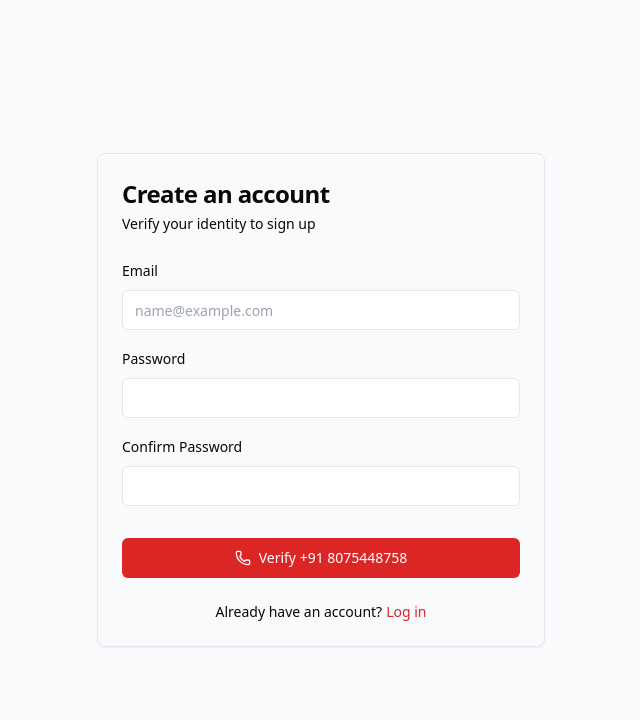
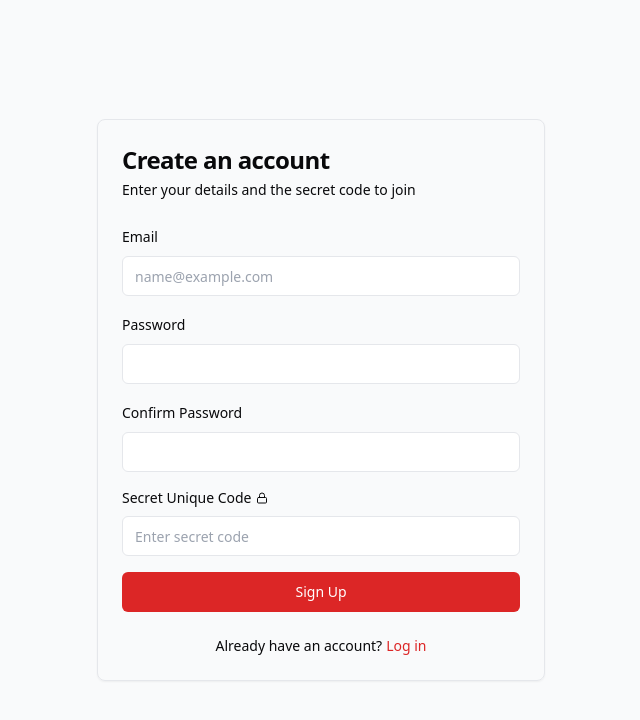
Before and after one commit to N-o-o-b-Dev/DriveWay, a React (Vite) app: page /signup in a window 1280 px wide. Shown: the top 720 px of the page, without its empty margins (319-959 px from the left). Built offline with nearby package versions, Linux system fonts and the light colour scheme; no server answers; the database is empty.

Commit message:
The Secret code has been implemented

```diff
--- a/src/components/Layout.jsx
+++ b/src/components/Layout.jsx
@@ -52,7 +52,7 @@ export function Layout({ children }) {
                 {isDark ? (
                     <h1 className="text-2xl font-bold text-primary">Driveway</h1>
                 ) : (
-                    <img src="/logo-day.png" alt="Driveway" className="h-10 object-contain" />
+                    <h1 className="text-2xl font-bold text-primary">Driveway</h1>
                 )}
                 <Button variant="ghost" size="icon" className="md:hidden" onClick={() => setIsMobileMenuOpen(false)}>
                     <X size={20} />
@@ -114,9 +114,9 @@ export function Layout({ children }) {
             {/* Mobile Header */}
             <div className="md:hidden bg-background dark:bg-surface-dark border-b border-gray-200 dark:border-gray-800 p-4 flex justify-between items-center sticky top-0 z-20">
                 {isDark ? (
-                    <h1 className="text-xl font-bold text-primary">Driveway</h1>
+                    <h1 className="text-2xl font-bold text-primary">Driveway</h1>
                 ) : (
-                    <img src="/logo-day.png" alt="Driveway" className="h-8 object-contain" />
+                    <h1 className="text-2xl font-bold text-primary">Driveway</h1>
                 )}
                 <Button variant="ghost" size="icon" onClick={() => setIsMobileMenuOpen(true)}>
                     <Menu size={24} />
--- a/src/context/AuthContext.jsx
+++ b/src/context/AuthContext.jsx
@@ -4,9 +4,7 @@ import {
     createUserWithEmailAndPassword,
     signInWithEmailAndPassword,
     signOut,
-    onAuthStateChanged,
-    RecaptchaVerifier,
-    signInWithPhoneNumber
+    onAuthStateChanged
 } from 'firebase/auth'
 
 const AuthContext = createContext()
@@ -31,12 +29,6 @@ export function AuthProvider({ children }) {
         return signOut(auth)
     }
 
-    function setUpRecaptcha(number) {
-        const recaptchaVerifier = new RecaptchaVerifier(auth, 'recaptcha-container', {});
-        recaptchaVerifier.render();
-        return signInWithPhoneNumber(auth, number, recaptchaVerifier);
-    }
-
     useEffect(() => {
         const unsubscribe = onAuthStateChanged(auth, (user) => {
             setCurrentUser(user)
@@ -50,8 +42,7 @@ export function AuthProvider({ children }) {
         currentUser,
         signup,
         login,
-        logout,
-        setUpRecaptcha
+        logout
     }
 
     return (
--- a/src/pages/Signup.jsx
+++ b/src/pages/Signup.jsx
@@ -4,72 +4,38 @@ import { Link, useNavigate } from 'react-router-dom'
 import { Button } from '../components/ui/Button'
 import { Input } from '../components/ui/Input'
 import { Card, CardContent, CardHeader, CardTitle, CardDescription, CardFooter } from '../components/ui/Card'
-import { AlertCircle, Phone, CheckCircle2 } from 'lucide-react'
+import { AlertCircle, Lock } from 'lucide-react'
 
 export function Signup() {
     const [email, setEmail] = useState('')
     const [password, setPassword] = useState('')
     const [confirmPassword, setConfirmPassword] = useState('')
+    const [secretCode, setSecretCode] = useState('')
     const [error, setError] = useState('')
-    const [message, setMessage] = useState('')
     const [loading, setLoading] = useState(false)
-
-    // OTP State
-    const [otp, setOtp] = useState('')
-    const [showOtpInput, setShowOtpInput] = useState(false)
-    const [confirmObj, setConfirmObj] = useState(null)
-
-    const { signup, setUpRecaptcha } = useAuth()
+    const { signup } = useAuth()
     const navigate = useNavigate()
 
-    const TARGET_NUMBER = "+91 8075448758" // The number to verify against
+    const REQUIRED_CODE = "WestEast@9966"
 
-    async function handleSendOtp(e) {
+    async function handleSubmit(e) {
         e.preventDefault()
         setError('')
-        setMessage('')
 
         if (password !== confirmPassword) {
             return setError('Passwords do not match')
         }
 
-        if (!email || !password) {
-            return setError('Please fill in all fields')
+        if (secretCode !== REQUIRED_CODE) {
+            return setError('Invalid Secret Code. You are not authorized to sign up.')
         }
 
         try {
             setLoading(true)
-            setMessage(`Sending verification code to ${TARGET_NUMBER}...`)
-            const response = await setUpRecaptcha(TARGET_NUMBER)
-            setConfirmObj(response)
-            setShowOtpInput(true)
-            setMessage(`Code sent to ${TARGET_NUMBER}. Please enter it below.`)
-            setLoading(false)
-        } catch (err) {
-            setError(err.message)
-            setLoading(false)
-            console.error(err)
-        }
-    }
-
-    async function handleVerifyAndSignup(e) {
-        e.preventDefault()
-        setError('')
-
-        if (!otp || otp.length < 6) {
-            return setError('Please enter a valid 6-digit OTP')
-        }
-
-        try {
-            setLoading(true)
-            // 1. Verify OTP
-            await confirmObj.confirm(otp)
-
-            // 2. Create Account
             await signup(email, password)
             navigate('/')
         } catch (err) {
-            setError('Invalid OTP or Verification Failed: ' + err.message)
+            setError('Failed to create an account: ' + err.message)
             setLoading(false)
         }
     }
@@ -80,7 +46,7 @@ export function Signup() {
                 <CardHeader className="space-y-1">
                     <CardTitle className="text-2xl font-bold">Create an account</CardTitle>
                     <CardDescription>
-                        Verify your identity to sign up
+                        Enter your details and the secret code to join
                     </CardDescription>
                 </CardHeader>
                 <CardContent>
@@ -90,15 +56,7 @@ export function Signup() {
                             {error}
                         </div>
                     )}
-                    {message && !error && (
-                        <div className="bg-green-100 dark:bg-green-900/30 text-green-700 dark:text-green-300 text-sm p-3 mb-4 rounded-md flex items-center gap-2">
-                            <CheckCircle2 className="h-4 w-4" />
-                            {message}
-                        </div>
-                    )}
-
-                    {!showOtpInput ? (
-                        <form onSubmit={handleSendOtp} className="space-y-4">
+                    <form onSubmit={handleSubmit} className="space-y-4">
                         <div className="space-y-2">
                             <label className="text-sm font-medium">Email</label>
                             <Input
@@ -127,45 +85,22 @@ export function Signup() {
                                 required
                             />
                         </div>
-
-                            {/* Hidden container for Recaptcha */}
-                            <div id="recaptcha-container"></div>
-
-                            <Button className="w-full gap-2" type="submit" disabled={loading}>
-                                <Phone size={16} />
-                                {loading ? 'Sending Code...' : `Verify ${TARGET_NUMBER}`}
+                        <div className="space-y-2">
+                            <label className="text-sm font-medium flex items-center gap-1">
+                                Secret Unique Code <Lock size={12} className="text-muted-foreground" />
+                            </label>
+                            <Input
+                                type="password"
+                                placeholder="Enter secret code"
+                                value={secretCode}
+                                onChange={(e) => setSecretCode(e.target.value)}
+                                required
+                            />
+                        </div>
+                        <Button className="w-full" type="submit" disabled={loading}>
+                            {loading ? 'Creating Account...' : 'Sign Up'}
                         </Button>
                     </form>
-                    ) : (
-                        <form onSubmit={handleVerifyAndSignup} className="space-y-4">
-                            <div className="space-y-2">
-                                <label className="text-sm font-medium">Verification Code</label>
-                                <Input
-                                    type="text"
-                                    placeholder="123456"
-                                    value={otp}
-                                    onChange={(e) => setOtp(e.target.value)}
-                                    required
-                                    className="text-center text-lg tracking-widest"
-                                />
-                                <p className="text-xs text-muted-foreground text-center">
-                                    Enter the 6-digit code sent to {TARGET_NUMBER}
-                                </p>
-                            </div>
-                            <Button className="w-full gap-2" type="submit" disabled={loading}>
-                                {loading ? 'Creating Account...' : 'Confirm & Sign Up'}
-                            </Button>
-                            <Button
-                                type="button"
-                                variant="ghost"
-                                className="w-full"
-                                onClick={() => setShowOtpInput(false)}
-                                disabled={loading}
-                            >
-                                Cancel
-                            </Button>
-                        </form>
-                    )}
                 </CardContent>
                 <CardFooter className="flex justify-center text-sm text-muted-foreground">
                     Already have an account?
--- a/vite.config.js
+++ b/vite.config.js
@@ -4,7 +4,7 @@ import { VitePWA } from 'vite-plugin-pwa'
 
 // https://vite.dev/config/
 export default defineConfig({
-  base: 'DriveWay',
+  base: '/DriveWay/',
   plugins: [
     react(),
     VitePWA({
```
Also changed, not shown: src/pages/CustomerDetailsPage.jsx (+30 -4 lines). Lines whose indentation alone changed are shown as unchanged.
